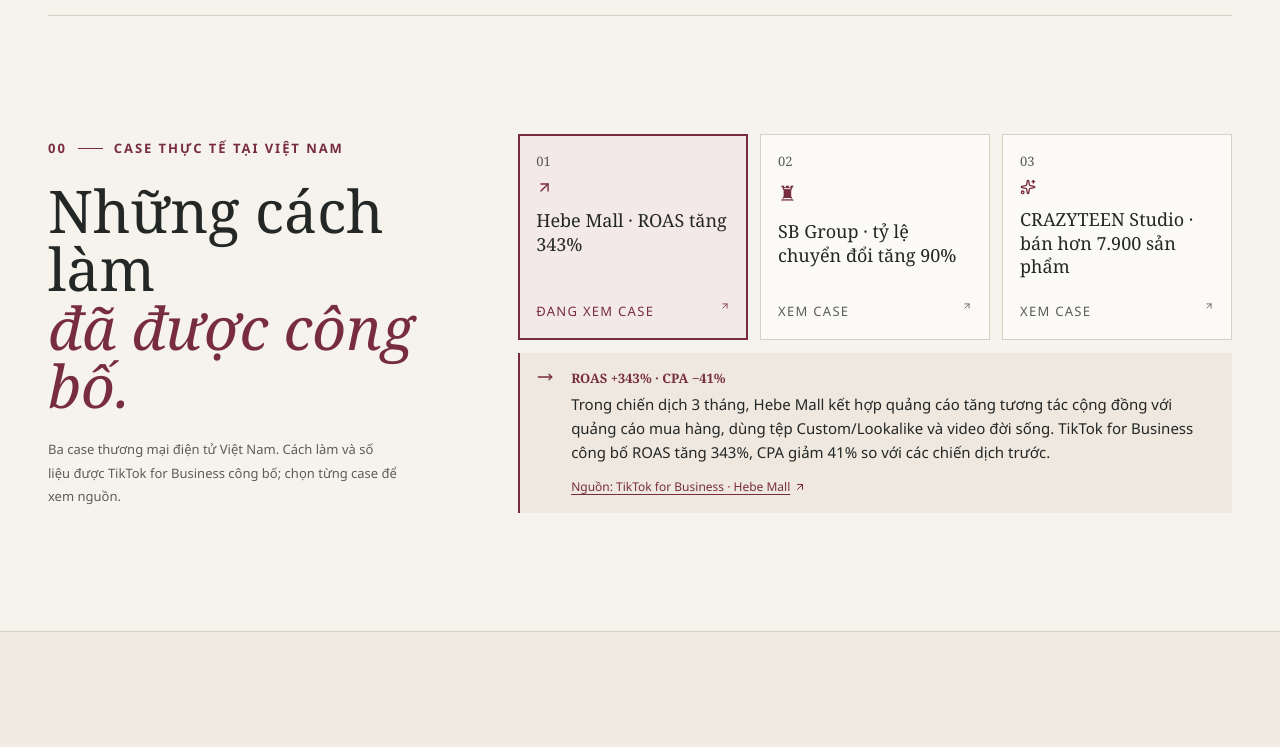
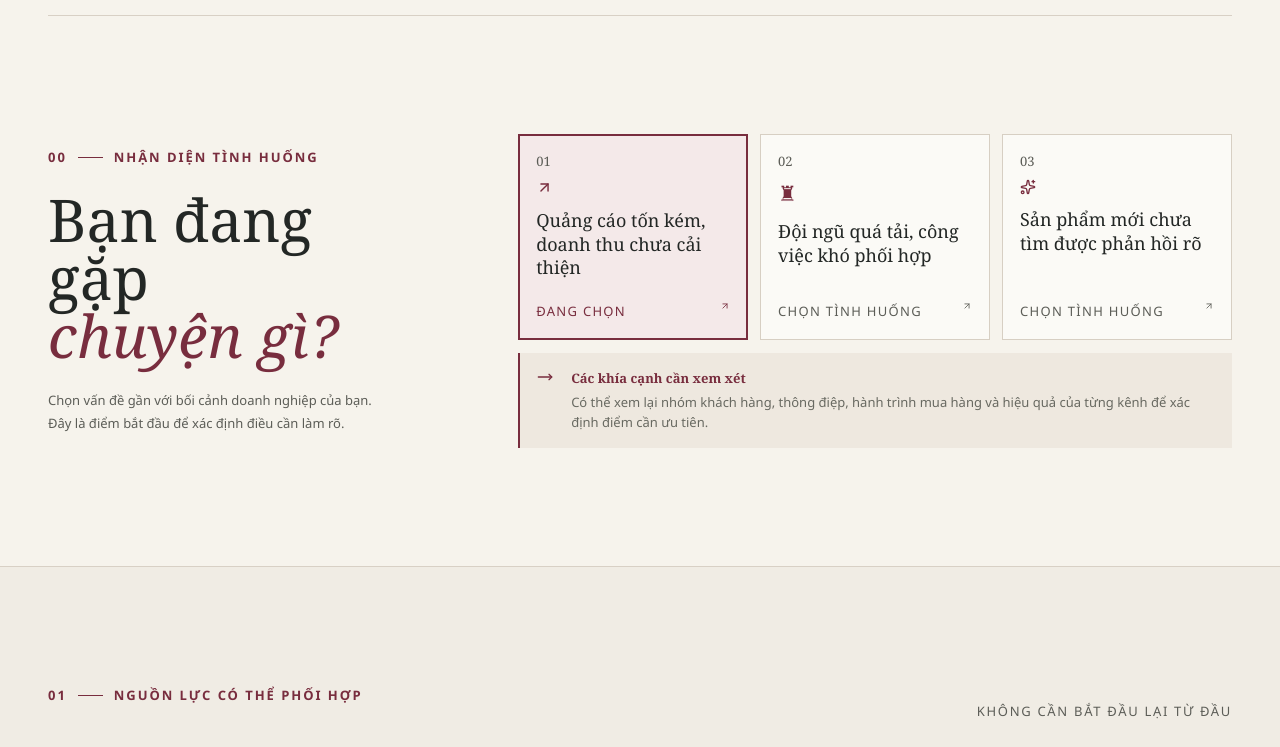
Before and after one commit to themanhhhh/demot10, a Next.js app: page / in a window 1280 px wide. Shown: the part 800-1547 px from the top of the page. Built offline with nearby package versions, Linux system fonts and the light colour scheme.

Commit message:
feat: update business scenarios and landing page content for improved clarity and relevance

```diff
--- a/src/app/globals.css
+++ b/src/app/globals.css
@@ -138,7 +138,6 @@
 .pain-response div p:last-child { margin: 0; color: #686961; font-size: 13px; line-height: 1.55; }
 .pain-response div p:not(:last-child) { margin: 0 0 5px; }
 .pain-response .response-kicker { color: var(--burgundy); font-weight: 700; }
-.case-source-link { display: inline-flex; align-items: center; gap: 4px; margin-top: 8px; color: var(--burgundy); font-size: 12px; text-decoration: underline; text-underline-offset: 3px; }
 .preview-stamp { padding: 6px 8px; border: 1px solid #c8aeb0; color: var(--burgundy); text-align: center; text-transform: uppercase; letter-spacing: .1em; font-size: 13px; line-height: 1.45; font-weight: 750; }
 
 .why-section { background: #f0ece4; width: 100%; padding-inline: max(48px, calc((100% - 1280px) / 2)); }
--- a/src/components/landing-page.tsx
+++ b/src/components/landing-page.tsx
@@ -149,12 +149,12 @@
   return (
     <section className="pain-section section-wrap section-pad" aria-labelledby="pain-title">
       <div className="section-heading" ref={headingRef}>
-        <Eyebrow>00 <span className="eyebrow-line" /> Case thực tế tại Việt Nam</Eyebrow>
-        <h2 id="pain-title">Những cách làm<br /><em>đã được công bố.</em></h2>
-        <p>Ba case thương mại điện tử Việt Nam. Cách làm và số liệu được TikTok for Business công bố; chọn từng case để xem nguồn.</p>
+        <Eyebrow>00 <span className="eyebrow-line" /> Nhận diện tình huống</Eyebrow>
+        <h2 id="pain-title">Bạn đang gặp<br /><em>chuyện gì?</em></h2>
+        <p>Chọn vấn đề gần với bối cảnh doanh nghiệp của bạn. Đây là điểm bắt đầu để xác định điều cần làm rõ.</p>
       </div>
       <div className="pain-side">
-        <div className="pain-grid" ref={painGridRef} role="group" aria-label="Chọn một case thực tế">
+        <div className="pain-grid" ref={painGridRef} role="group" aria-label="Chọn tình huống kinh doanh">
           {demoScenarios.map((scenario, index) => (
             <button
               className={`pain-card${state.scenarioId === scenario.id ? " is-selected" : ""}`}
@@ -167,13 +167,13 @@
               <span className="pain-number">0{index + 1}</span>
               <span className="pain-icon" aria-hidden="true">{index === 0 ? <ArrowUpRight size={17} /> : index === 1 ? "♜" : <Sparkles size={16} />}</span>
               <span className="pain-card-title">{scenario.painLabel}</span>
-              <span className="pain-select">{state.scenarioId === scenario.id ? "Đang xem case" : "Xem case"}<ArrowUpRight aria-hidden="true" size={10} /></span>
+              <span className="pain-select">{state.scenarioId === scenario.id ? "Đang chọn" : "Chọn tình huống"}<ArrowUpRight aria-hidden="true" size={10} /></span>
             </button>
           ))}
         </div>
         <div className="pain-response" ref={responseRef} aria-live="polite" aria-atomic="true">
           <span className="response-mark" aria-hidden="true"><MoveRight size={16} /></span>
-          <div><p className="response-kicker">{selectedScenario.caseResult}</p><p>{selectedScenario.response}</p><a className="case-source-link" href={selectedScenario.caseSourceUrl} target="_blank" rel="noreferrer">Nguồn: {selectedScenario.caseSourceName} <ArrowUpRight size={12} aria-hidden="true" /></a></div>
+          <div><p className="response-kicker">Các khía cạnh cần xem xét</p><p>{selectedScenario.response}</p></div>
         </div>
       </div>
     </section>
--- a/src/features/deal-demo/model.ts
+++ b/src/features/deal-demo/model.ts
@@ -21,9 +21,6 @@
   painLabel: string;
   problem: string;
   response: string;
-  caseResult: string;
-  caseSourceUrl: string;
-  caseSourceName: string;
   solutions: Solution[];
 }
 
--- a/src/features/deal-demo/scenarios.ts
+++ b/src/features/deal-demo/scenarios.ts
@@ -10,12 +10,9 @@
 export const demoScenarios = [
   {
     id: "ads",
-    painLabel: "Hebe Mall · ROAS tăng 343%",
-    problem: "Hebe Mall chạy quảng cáo chuyển đổi nhưng kết quả ban đầu còn hạn chế.",
-    response: "Trong chiến dịch 3 tháng, Hebe Mall kết hợp quảng cáo tăng tương tác cộng đồng với quảng cáo mua hàng, dùng tệp Custom/Lookalike và video đời sống. TikTok for Business công bố ROAS tăng 343%, CPA giảm 41% so với các chiến dịch trước.",
-    caseResult: "ROAS +343% · CPA −41%",
-    caseSourceUrl: "https://ads.tiktok.com/business/en-US/inspiration/hebe-mall",
-    caseSourceName: "TikTok for Business · Hebe Mall",
+    painLabel: "Quảng cáo tốn kém, doanh thu chưa cải thiện",
+    problem: "Chi phí quảng cáo tăng nhưng doanh thu hoặc hiệu quả chuyển đổi chưa cải thiện.",
+    response: "Có thể xem lại nhóm khách hàng, thông điệp, hành trình mua hàng và hiệu quả của từng kênh để xác định điểm cần ưu tiên.",
     solutions: [
       {
         id: "ads-conversion",
@@ -59,12 +56,9 @@
   },
   {
     id: "team",
-    painLabel: "SB Group · tỷ lệ chuyển đổi tăng 90%",
-    problem: "SB Group muốn cải thiện chuyển đổi cho thương hiệu Laura Sunshine trên website.",
-    response: "SB Group dùng TikTok Pixel, Custom/Lookalike Audience và loại trừ người vừa mua sản phẩm giá trị cao; nội dung quảng cáo có nghệ sĩ và kể chuyện hài hước. TikTok for Business công bố tỷ lệ chuyển đổi tăng 90% so với chiến dịch trước, trong chiến dịch một tháng.",
-    caseResult: "CVR +90% trong chiến dịch 1 tháng",
-    caseSourceUrl: "https://ads.tiktok.com/business/en-US/inspiration/sb-group",
-    caseSourceName: "TikTok for Business · SB Group",
+    painLabel: "Đội ngũ quá tải, công việc khó phối hợp",
+    problem: "Đội ngũ hiện tại quá tải hoặc thiếu năng lực ở một số khâu quan trọng.",
+    response: "Có thể rà soát khối lượng công việc, vai trò đang đảm nhiệm và những năng lực còn thiếu trước khi cân nhắc bổ sung nguồn lực.",
     solutions: [
       {
         id: "team-capacity",
@@ -108,12 +102,9 @@
   },
   {
     id: "product",
-    painLabel: "CRAZYTEEN Studio · bán hơn 7.900 sản phẩm",
-    problem: "CRAZYTEEN Studio muốn tiếp cận khách hàng mới và tăng bán hàng trên TikTok Shop.",
-    response: "CRAZYTEEN Studio kết hợp Video Shopping Ads, LIVE Shopping Ads, nội dung phối đồ và livestream trên TikTok Shop. TikTok for Business công bố chiến dịch 28 ngày bán hơn 7.900 sản phẩm; GMV quảng cáo cao gấp 6 lần các chiến dịch trước.",
-    caseResult: ">7.900 sản phẩm · GMV quảng cáo ×6",
-    caseSourceUrl: "https://ads.tiktok.com/business/en-US/inspiration/crazyteen-studio?redirected=1",
-    caseSourceName: "TikTok for Business · CRAZYTEEN Studio",
+    painLabel: "Sản phẩm mới chưa tìm được phản hồi rõ",
+    problem: "Sản phẩm mới ra mắt nhưng chưa rõ khách hàng quan tâm, do dự hay chưa biết đến sản phẩm.",
+    response: "Có thể phân biệt vấn đề nằm ở nhu cầu, định vị, thông điệp, kênh tiếp cận hay trải nghiệm mua hàng trước khi chọn hướng thử nghiệm.",
     solutions: [
       {
         id: "product-validation",
```
